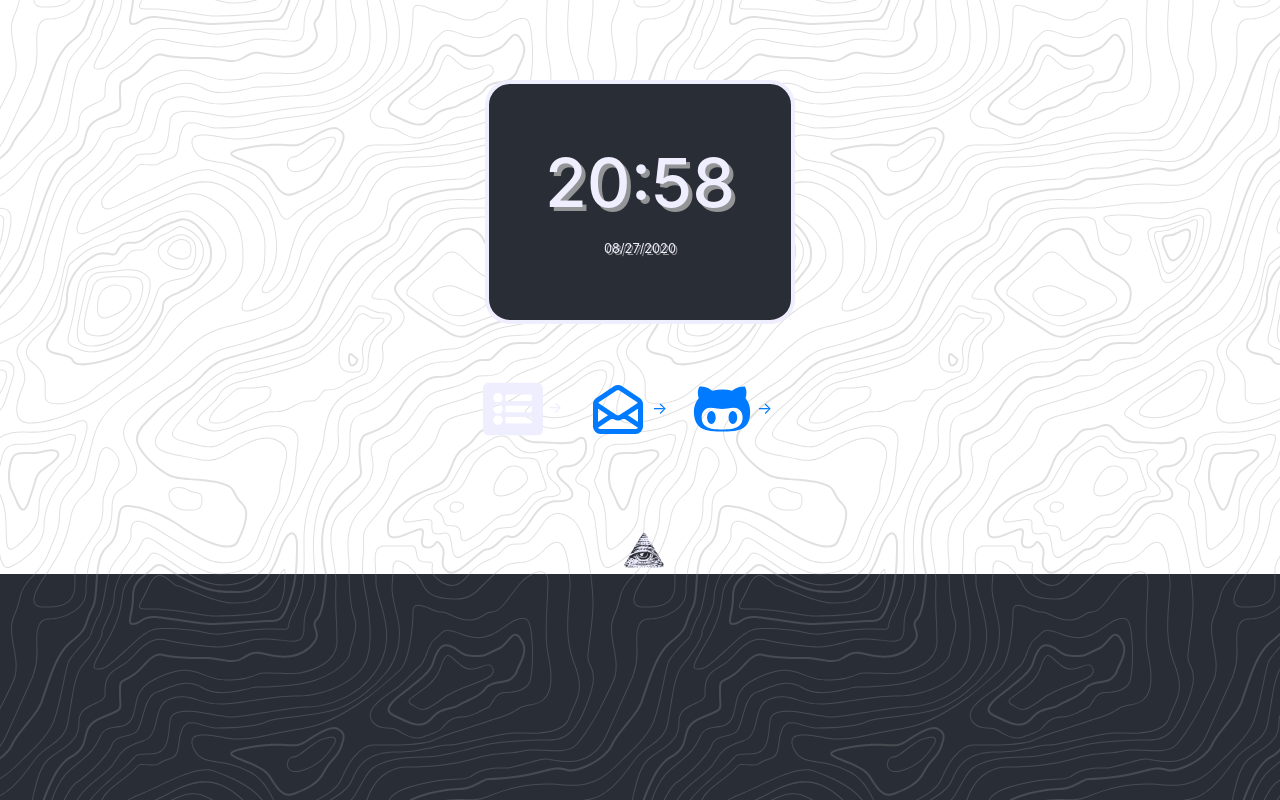
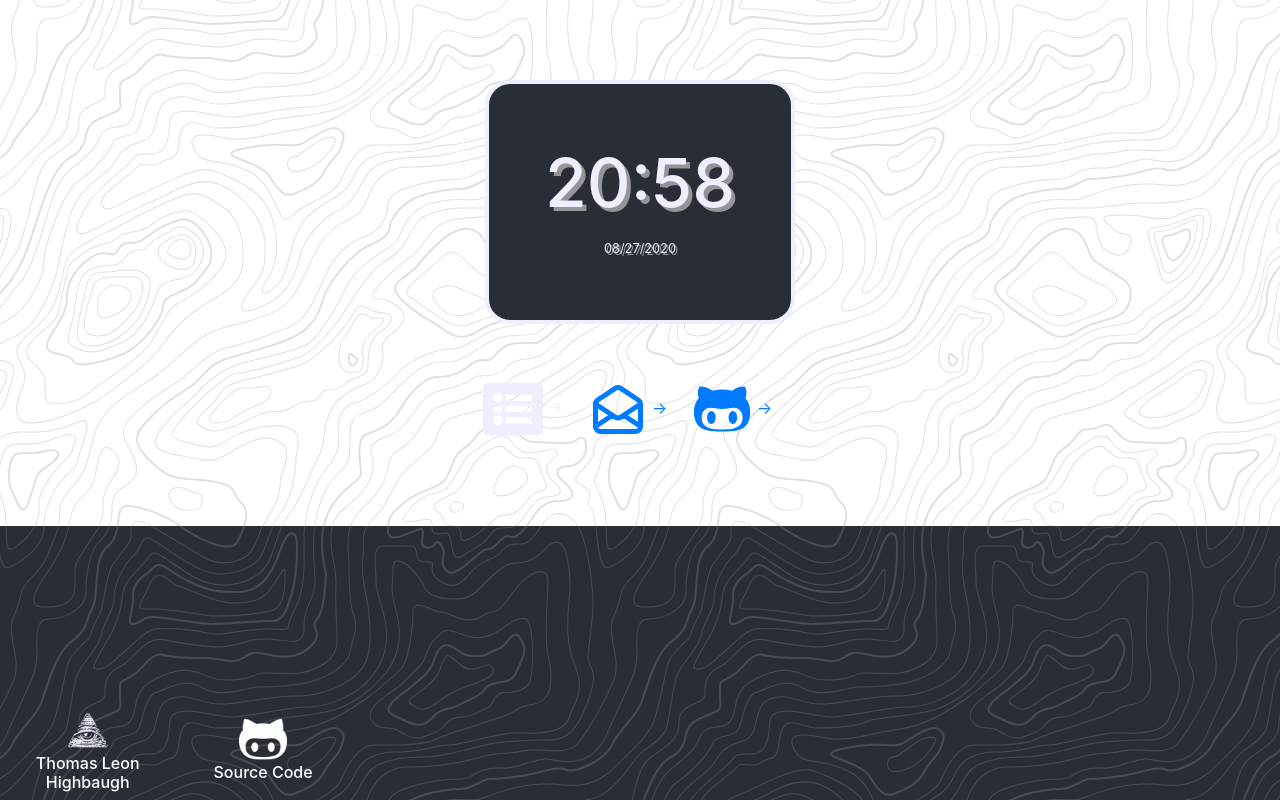
Before and after one commit to Thomashighbaugh/startpage, a Next.js app: page / in a window 1280 px wide. Built offline with nearby package versions, Linux system fonts and the light colour scheme.

Commit message:
Committed by tlh

```diff
--- a/components/Footer/Footer.js
+++ b/components/Footer/Footer.js
@@ -2,6 +2,7 @@ import React from "react";
 import styles from "../../styles/Home.module.css";
 
 import styled from "styled-components";
+import { FaGithubAlt } from "react-icons/fa";
 
 const FootWrap = styled.footer`
   width: 100%;
@@ -13,10 +14,20 @@ const FootWrap = styled.footer`
 
 export default function Footer() {
   return (
-    <footer className={styles.footer}>
-      <a href="https://thomasleonhighbaugh.me" target="_blank">
-        <img src="/logo.png" alt="Vercel Logo" className={styles.logo} />
-      </a>
+    <footer className="row align-content-center justify-content-center ">
+      <div className="col col-6 d-block align-content-center justify-content-center">
+        <a href="https://thomasleonhighbaugh.me" target="_blank">
+          <img src="/logo.png" alt="Vercel Logo" className={styles.logo} />
+        </a>
+        <h6 className="text-white">Thomas Leon Highbaugh</h6>
+      </div>
+
+      <div className="col-6 align-content-center justify-content-center">
+        <a href="https://github.com/THomashighbaugh/startpage">
+          <img src="/github.png" alt="github logo" />{" "}
+        </a>
+        <h6 className="text-white">Source Code</h6>
+      </div>
     </footer>
   );
 }
--- a/styles/Home.module.css
+++ b/styles/Home.module.css
@@ -18,9 +18,7 @@
 
 
 
-.footer img {
-  margin-left: 0.5rem;
-}
+
 
 .footer a {
   display: flex;
```
Also changed, not shown: public/github.png (added), styles/globals.css.
